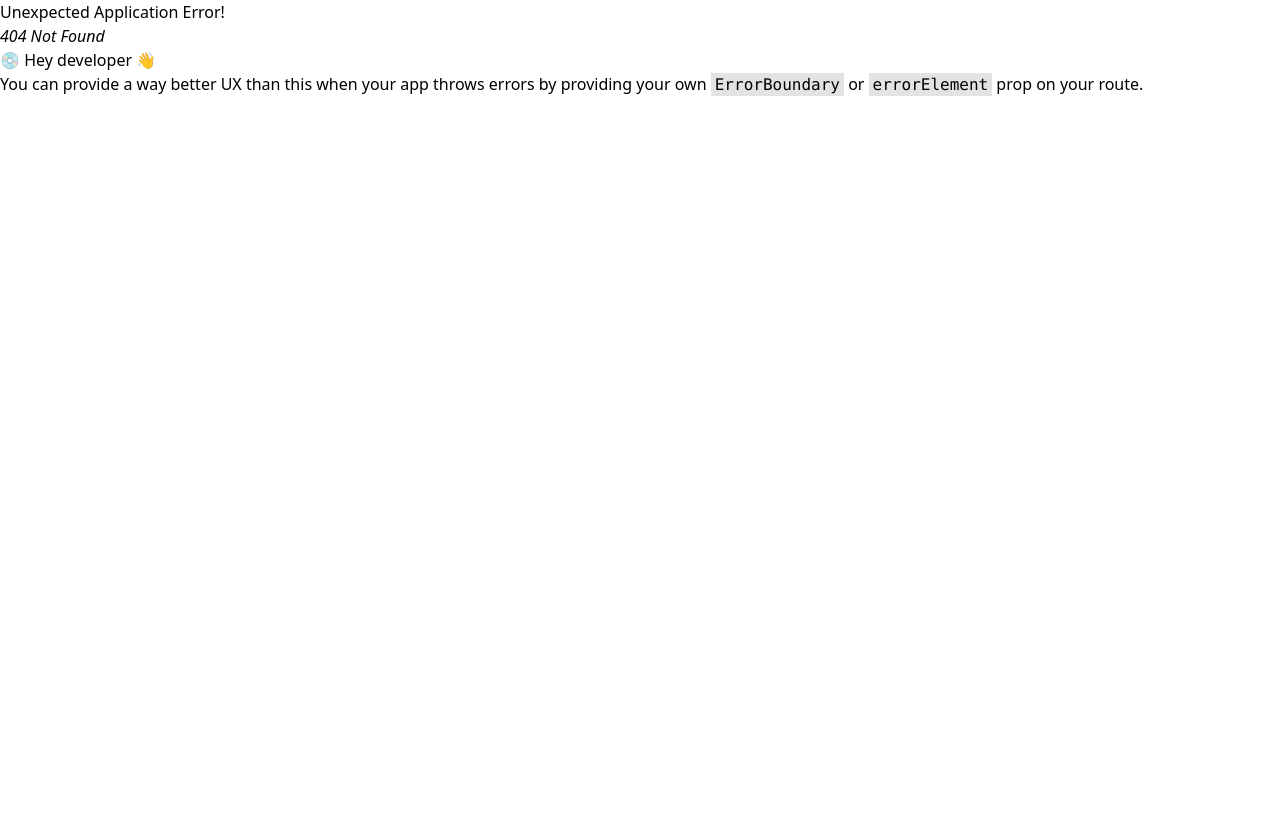
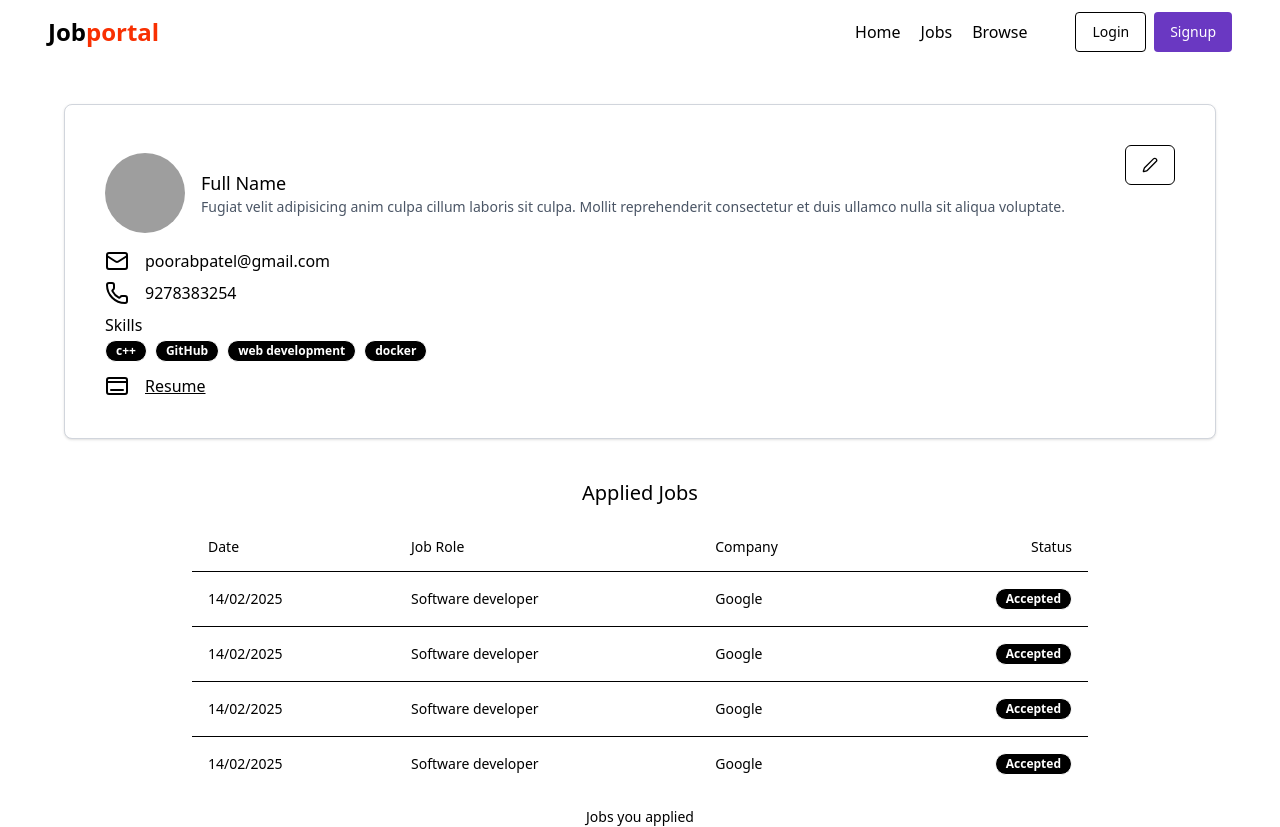
Before and after one commit to Poorab-202/job-portal, a React (Vite) app in the folder frontend/: page /profile in a window 1280 px wide. Before the commit this address had no page. Before the commit the page ends 800 px from the top, so only its background shows below. Built offline with nearby package versions, Linux system fonts and the light colour scheme; grey boxes are pictures that could not be loaded.

Commit message:
created profile page

```diff
--- /dev/null
+++ b/frontend/src/components/ApplicationsTable.jsx
@@ -0,0 +1,35 @@
+import React from 'react'
+import { Table, TableBody, TableCaption, TableCell, TableHead, TableHeader, TableRow } from './ui/table'
+import { Badge } from './ui/badge'
+
+export default function ApplicationsTable() {
+    return (
+        <div>
+
+            <Table>
+                <TableCaption>Jobs you applied</TableCaption>
+                <TableHeader>
+                    <TableRow>
+                        <TableHead>Date</TableHead>
+                        <TableHead>Job Role</TableHead>
+                        <TableHead>Company</TableHead>
+                        <TableHead className="text-right">Status</TableHead>
+                    </TableRow>
+                </TableHeader>
+                <TableBody>
+                    {
+                        [1, 2, 3, 4].map((Element, index) => (
+                            <TableRow key={index}>
+                                <TableCell>14/02/2025</TableCell>
+                                <TableCell>Software developer</TableCell>
+                                <TableCell>Google</TableCell>
+                                <TableCell className="text-right"><Badge variant="ghost" className={'bg-black text-white'}>Accepted</Badge></TableCell>
+                            </TableRow>
+                        ))
+                    }
+                </TableBody>
+            </Table>
+
+        </div>
+    )
+}
--- a/frontend/src/components/Job.jsx
+++ b/frontend/src/components/Job.jsx
@@ -3,6 +3,7 @@ import { Button } from './ui/button'
 import { Bookmark } from 'lucide-react'
 import { Avatar, AvatarImage } from './ui/avatar'
 import { Badge } from './ui/badge'
+import { Link } from 'react-router-dom'
 
 
 
@@ -30,13 +31,13 @@ export default function Job() {
         <p className='text-sm text-gray-600'>Mollit ipsum exercitation nulla culpa. Consequat commodo ullamco aliquip voluptate. Consequat commodo ullamco aliquip voluptate.</p>
       </div>
       <div className='flex items-center gap-2 mt-4'>
-      <Badge variant="ghost" className="text-blue-700 font-bold text-xs">12 positions</Badge>
-      <Badge variant="ghost" className="text-[#F83002] font-bold">Part time</Badge>
-      <Badge variant="ghost" className="text-[#7209b7] font-bold">24 LPA</Badge>
+        <Badge variant="ghost" className="text-blue-700 font-bold text-xs">12 positions</Badge>
+        <Badge variant="ghost" className="text-[#F83002] font-bold">Part time</Badge>
+        <Badge variant="ghost" className="text-[#7209b7] font-bold">24 LPA</Badge>
       </div>
       <div className='flex items-center gap-4 mt-4'>
-     <Button variant="outline" className="rounded-xl cursor-pointer">Save For Later</Button>
-     <Button className="bg-black text-white px-4 rounded-lg transition-all duration-300 hover:bg-gray-800 hover:scale-105 shadow-lg cursor-pointer">Details</Button>
+        <Button variant="outline" className="rounded-xl cursor-pointer">Save For Later</Button>
+        <Button className="bg-black text-white px-4 rounded-lg transition-all duration-300 hover:bg-gray-800 hover:scale-105 shadow-lg cursor-pointer"><Link to={"/description/"}>Details</Link></Button>
       </div>
     </div>
   )
--- /dev/null
+++ b/frontend/src/components/JobDescription.jsx
@@ -0,0 +1,7 @@
+import React from 'react'
+
+export default function JobDescription() {
+  return (
+    <div>JobDescription</div>
+  )
+}
--- /dev/null
+++ b/frontend/src/components/Profile.jsx
@@ -0,0 +1,53 @@
+import React from 'react'
+import Navbar from './shared/Navbar'
+import { Avatar } from './ui/avatar'
+import { AvatarImage } from '@radix-ui/react-avatar'
+import { DockIcon, Mail, Pen, Phone } from 'lucide-react'
+import { Button } from './ui/button'
+import { Badge } from './ui/badge'
+import ApplicationsTable from './ApplicationsTable'
+
+const skills = ["c++", "GitHub", "web development", "docker"];
+
+export default function Profile() {
+    return (
+        <div>
+
+            <Navbar></Navbar>
+            <div className='max-w-6xl bg-white border border-gray-300 shadow rounded-lg mx-auto p-10 mt-10'>
+                <div className='flex justify-between'>
+                    <div className='flex items-center gap-4 my-2'>
+                        <Avatar className="h-20 w-20">
+                            <AvatarImage src='https://www.perfocal.com/blog/content/images/size/w960/2021/01/Perfocal_17-11-2019_TYWFAQ_100_standard-3.jpg' alt='profile'>
+
+                            </AvatarImage>
+                        </Avatar>
+                        <div>
+                            <h1 className='text-lg'>Full Name</h1>
+                            <p className='text-sm text-gray-600'>Fugiat velit adipisicing anim culpa cillum laboris sit culpa. Mollit reprehenderit consectetur et duis ullamco nulla sit aliqua voluptate.</p>
+                        </div>
+                    </div>
+                    <Button variant="outline" className="text-right hover:bg-gray-100 cursor-pointer"><Pen></Pen></Button>
+                </div>
+                <div className='flex gap-4 items-center mt-2'><Mail></Mail> <p>poorabpatel@gmail.com</p></div>
+                <div className='flex gap-4 items-center mt-2'> <Phone></Phone> <p>9278383254</p></div>
+                <div className='mt-2'>
+                    <h1>Skills</h1>
+
+                    {
+                        skills.length !== 0 ?
+                            skills.map((element, index) => (
+                                <Badge variant={'ghost'} className="bg-black text-white mr-2">{element}</Badge>
+                            )) : <span>NA</span>
+                    }
+                </div>
+                <div className='flex gap-4 items-center mt-3'><DockIcon></DockIcon><a className="hover:cursor-pointer underline">Resume</a></div>
+            </div>
+
+            <div className='max-w-4xl mx-auto bg-white rounded-2xl mt-10'>
+                <h1 className='text-xl font-medium mb-4 mx-auto text-center'>Applied Jobs</h1>
+                <ApplicationsTable></ApplicationsTable>
+            </div>
+        </div>
+    )
+}
--- a/frontend/src/components/shared/Navbar.jsx
+++ b/frontend/src/components/shared/Navbar.jsx
@@ -7,7 +7,7 @@ import { Link } from 'react-router-dom'
 import { useSelector } from 'react-redux'
 
 export default function Navbar() {
-    const {user}=useSelector(store=>store.auth);
+    const { user } = useSelector(store => store.auth);
     return (
         <div div className='bg-white' >
             <div className='flex items-center justify-between mx-auto max-w-7xl h-16 px-12'>
@@ -53,7 +53,7 @@ export default function Navbar() {
 
                                         <div className='flex flex-col gap-1 text-gray-600 items-start'>
 
-                                            <div className='flex items-center gap-1'>  <User2></User2> <Button variant='link'>view profile</Button></div>
+                                            <div className='flex items-center gap-1'>  <User2></User2> <Button variant='link'><Link to="/profile">view profile</Link></Button></div>
                                             <div className='flex items-center gap-1'>   <LogOut></LogOut> <Button variant='link'>logout</Button> </div>
                                         </div>
                                     </div>
--- /dev/null
+++ b/frontend/src/components/ui/table.jsx
@@ -0,0 +1,83 @@
+import * as React from "react"
+
+import { cn } from "@/lib/utils"
+
+const Table = React.forwardRef(({ className, ...props }, ref) => (
+  <div className="relative w-full overflow-auto">
+    <table
+      ref={ref}
+      className={cn("w-full caption-bottom text-sm", className)}
+      {...props} />
+  </div>
+))
+Table.displayName = "Table"
+
+const TableHeader = React.forwardRef(({ className, ...props }, ref) => (
+  <thead ref={ref} className={cn("[&_tr]:border-b", className)} {...props} />
+))
+TableHeader.displayName = "TableHeader"
+
+const TableBody = React.forwardRef(({ className, ...props }, ref) => (
+  <tbody
+    ref={ref}
+    className={cn("[&_tr:last-child]:border-0", className)}
+    {...props} />
+))
+TableBody.displayName = "TableBody"
+
+const TableFooter = React.forwardRef(({ className, ...props }, ref) => (
+  <tfoot
+    ref={ref}
+    className={cn("border-t bg-muted/50 font-medium [&>tr]:last:border-b-0", className)}
+    {...props} />
+))
+TableFooter.displayName = "TableFooter"
+
+const TableRow = React.forwardRef(({ className, ...props }, ref) => (
+  <tr
+    ref={ref}
+    className={cn(
+      "border-b transition-colors hover:bg-muted/50 data-[state=selected]:bg-muted",
+      className
+    )}
+    {...props} />
+))
+TableRow.displayName = "TableRow"
+
+const TableHead = React.forwardRef(({ className, ...props }, ref) => (
+  <th
+    ref={ref}
+    className={cn(
+      "h-12 px-4 text-left align-middle font-medium text-muted-foreground [&:has([role=checkbox])]:pr-0",
+      className
+    )}
+    {...props} />
+))
+TableHead.displayName = "TableHead"
+
+const TableCell = React.forwardRef(({ className, ...props }, ref) => (
+  <td
+    ref={ref}
+    className={cn("p-4 align-middle [&:has([role=checkbox])]:pr-0", className)}
+    {...props} />
+))
+TableCell.displayName = "TableCell"
+
+const TableCaption = React.forwardRef(({ className, ...props }, ref) => (
+  <caption
+    ref={ref}
+    className={cn("mt-4 text-sm text-muted-foreground", className)}
+    {...props} />
+))
+TableCaption.displayName = "TableCaption"
+
+export {
+  Table,
+  TableHeader,
+  TableBody,
+  TableFooter,
+  TableHead,
+  TableRow,
+  TableCell,
+  TableCaption,
+}
```
Also changed, not shown: frontend/src/App.jsx (+20 -8 lines).
